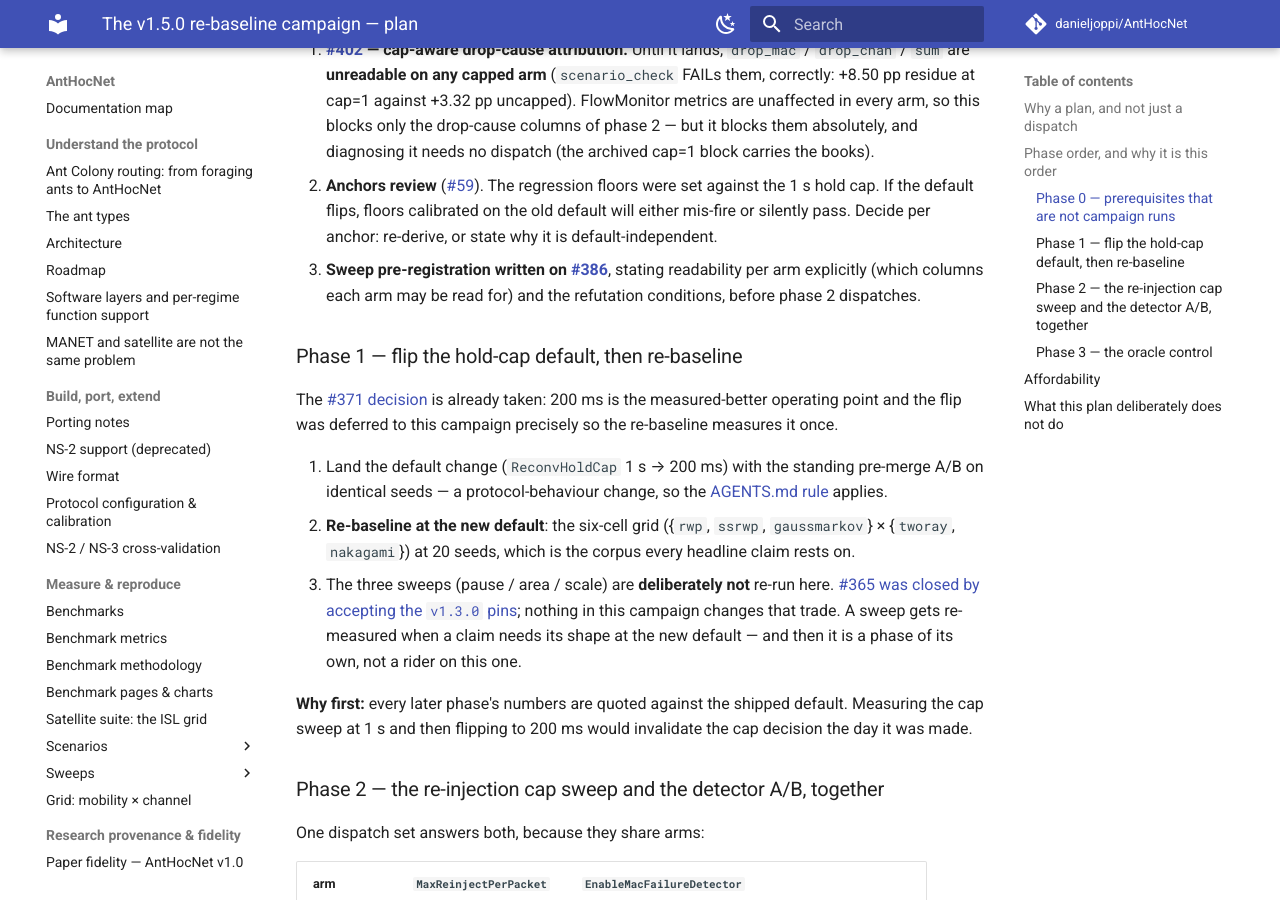
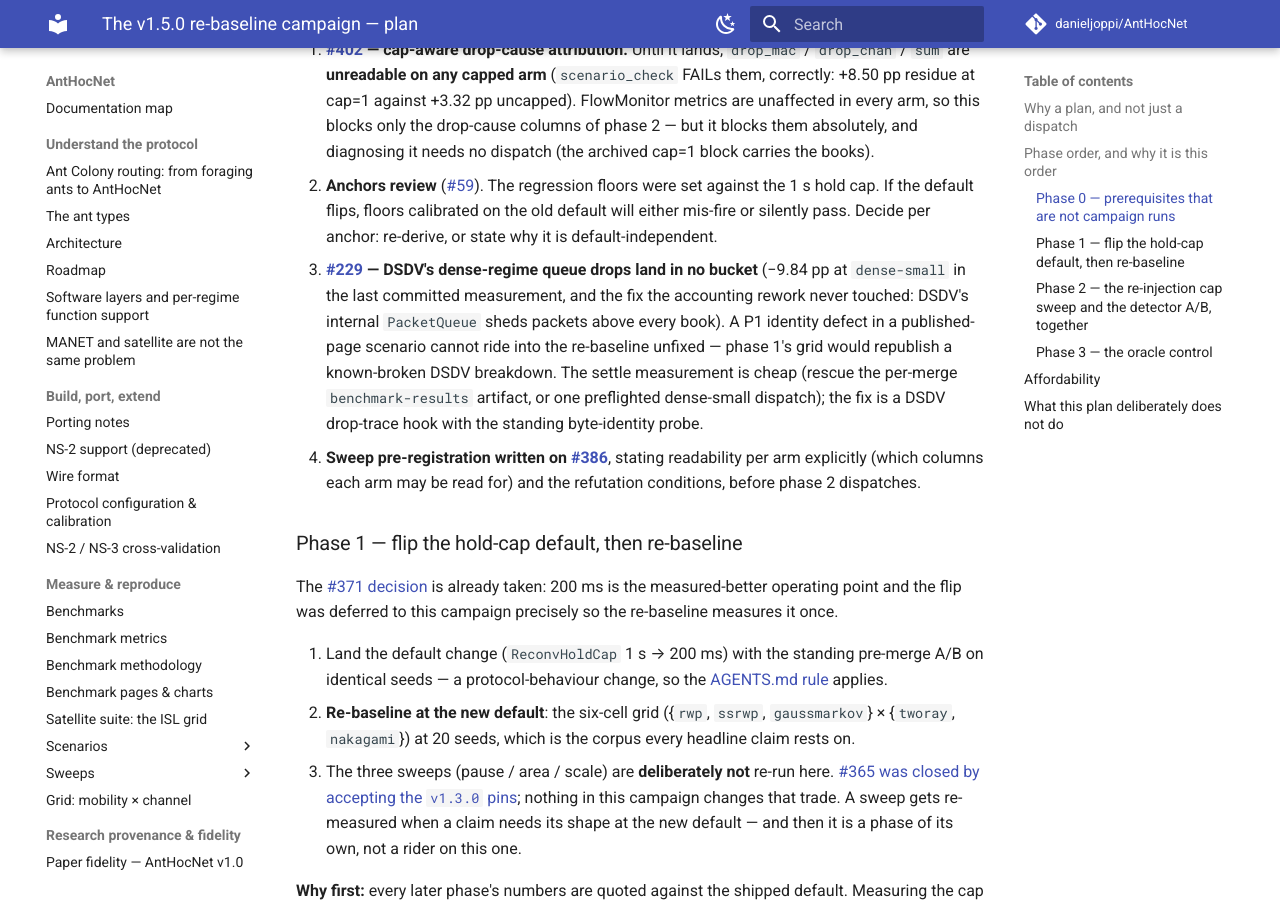
Before and after one commit to danieljoppi/AntHocNet, an MkDocs documentation site: the page built from docs/benchmarks/v1.5.0-campaign.md, in a window 1280 px wide and 900 px high, scrolled down 1162 px. Built offline with MkDocs 1.6.1 and Material for MkDocs 9.7.7, drawn with Linux system fonts in a browser that asks for light colours; comment, search, counter and statistics services are not loaded.

Commit message:
ci(bench): rescue the per-merge benchmark-results artifact, and schedule #229 into phase 0 (#406)
Two connected changes from the #229 verification (see the issue thread):

rescue-artifacts.yml gains a third input, merge_run_ids, that downloads
the per-merge benchmarks workflow's benchmark-results artifact and
commits its scenarios.csv as docs/benchmarks/campaign/<runid>-merge.csv.
Why it is needed: that CSV is the ONLY place the per-merge run's
drop_*_pct columns exist — run-scenarios.py swallows anthocnet-compare's
stdout (keeps CSV rows, prints [run]/##PERF## lines only), the committed
scenario pages carry no drop columns, artifacts are proxy-blocked from
the analysis sessions, and the existing rescue steps only accept the
scenario-matrix and satellite-benchmark artifact names. The immediate
use: run 31390680067's artifact (commit 30ec068, the first post-#388
dense-small drop-cause measurement in existence) expires 2026-08-17;
this input is what makes rescuing it possible at all.

v1.5.0-campaign.md phase 0 gains #229 as its third prerequisite: the
last committed dense-small measurement shows DSDV at sum=90.16 with
drop_queue exactly 0.00 (-9.84 pp, the filed defect alive), the
accounting rework mechanically could not have fixed it (DSDV's internal
PacketQueue sheds packets above every book the identity reads), and
phase 1's grid re-baseline must not republish a known-broken DSDV
breakdown. The settle measurement and the fix path are recorded on the
issue; the pre-registration item renumbers to 4.

Refs #229, #122, #259, #402


Claude-Session: https://claude.ai/code/session_01VKtKHtuMwTUY8uBBCJceDY

Co-authored-by: Claude <noreply@anthropic.com>

```diff
--- a/docs/benchmarks/v1.5.0-campaign.md
+++ b/docs/benchmarks/v1.5.0-campaign.md
@@ -50,7 +50,16 @@ Cheap work that must land first, because it changes what the campaign can read.
    The regression floors were set against the 1 s hold cap. If the default flips,
    floors calibrated on the old default will either mis-fire or silently pass.
    Decide per anchor: re-derive, or state why it is default-independent.
-3. **Sweep pre-registration written on [#386](https://github.com/danieljoppi/AntHocNet/issues/386)**, stating readability
+3. **[#229](https://github.com/danieljoppi/AntHocNet/issues/229) — DSDV's
+   dense-regime queue drops land in no bucket** (−9.84 pp at `dense-small` in
+   the last committed measurement, and the fix the accounting rework never
+   touched: DSDV's internal `PacketQueue` sheds packets above every book). A
+   P1 identity defect in a published-page scenario cannot ride into the
+   re-baseline unfixed — phase 1's grid would republish a known-broken DSDV
+   breakdown. The settle measurement is cheap (rescue the per-merge
+   `benchmark-results` artifact, or one preflighted dense-small dispatch);
+   the fix is a DSDV drop-trace hook with the standing byte-identity probe.
+4. **Sweep pre-registration written on [#386](https://github.com/danieljoppi/AntHocNet/issues/386)**, stating readability
    per arm explicitly (which columns each arm may be read for) and the refutation
    conditions, before phase 2 dispatches.
 
```
Also changed, not shown: 1 other file.
